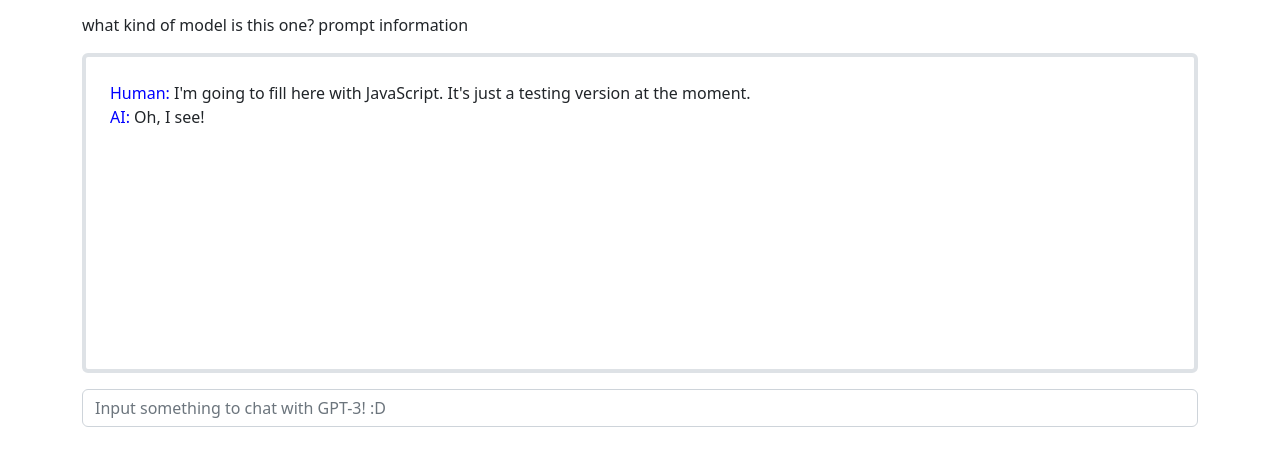
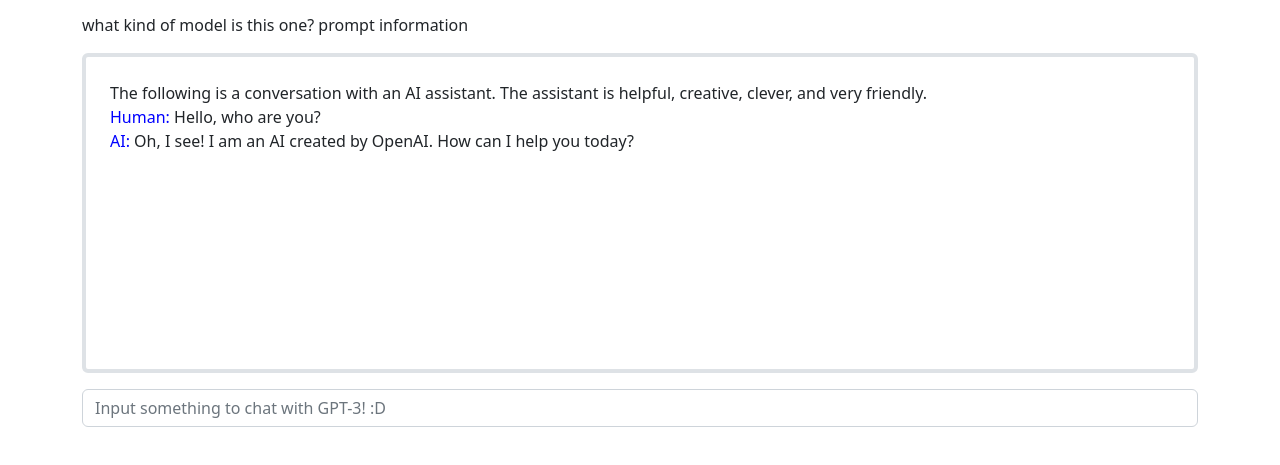
Before and after one commit to mingyeahh/GPT-3_reasoning, a website: page client/index.html in a window 1280 px wide. Shown: the part 139-604 px from the top of the page. Drawn offline with nearby package versions, Linux system fonts and the light colour scheme; no server answers.

Commit message:
hard code default starting prompt from openai playground

```diff
--- a/client/index.html
+++ b/client/index.html
@@ -37,16 +37,18 @@
                 <div id="content">
                     <p>what kind of model is this one? prompt information</p>
                     <p id="conv-model1" class=" conversation border border-4 rounded p-4">
-                        <span class="title">Human:</span> I'm going to fill here with JavaScript. It's just a testing version at the moment.
+                        The following is a conversation with an AI assistant. The assistant is helpful, creative, clever, and very friendly.
                         <br>
-                        <span class="title">AI:</span> Oh, I see!
+                        <span class="title">Human:</span> Hello, who are you?
+                        <br>
+                        <span class="title">AI:</span> Oh, I see! I am an AI created by OpenAI. How can I help you today?
+
                         <br>
                     </p>
                     <form id="HumanForm">
                         <div class="mb-3">
                             <input type="text" class="form-control" placeholder="Input something to chat with GPT-3! :D " id="HumanInput" aria-describedby="InputHelp">
                         </div>
-                        <!-- <button type="submit" class="btn btn-primary">Submit</button> -->
                     </form>
                 </div>
 
--- a/client/index.js
+++ b/client/index.js
@@ -54,7 +54,7 @@
         }
     }).then(data => {
         console.log(data);
-        document.getElementById('conv-model1').innerHTML = '';
+        // document.getElementById('conv-model1').innerHTML = '';
         data.forEach((i) =>{
             let newLine = `<span class="title">${i.sender}:</span> ${i.msg}
                         <br>`;
```
Also changed, not shown: history.json (+1 -1 lines).
